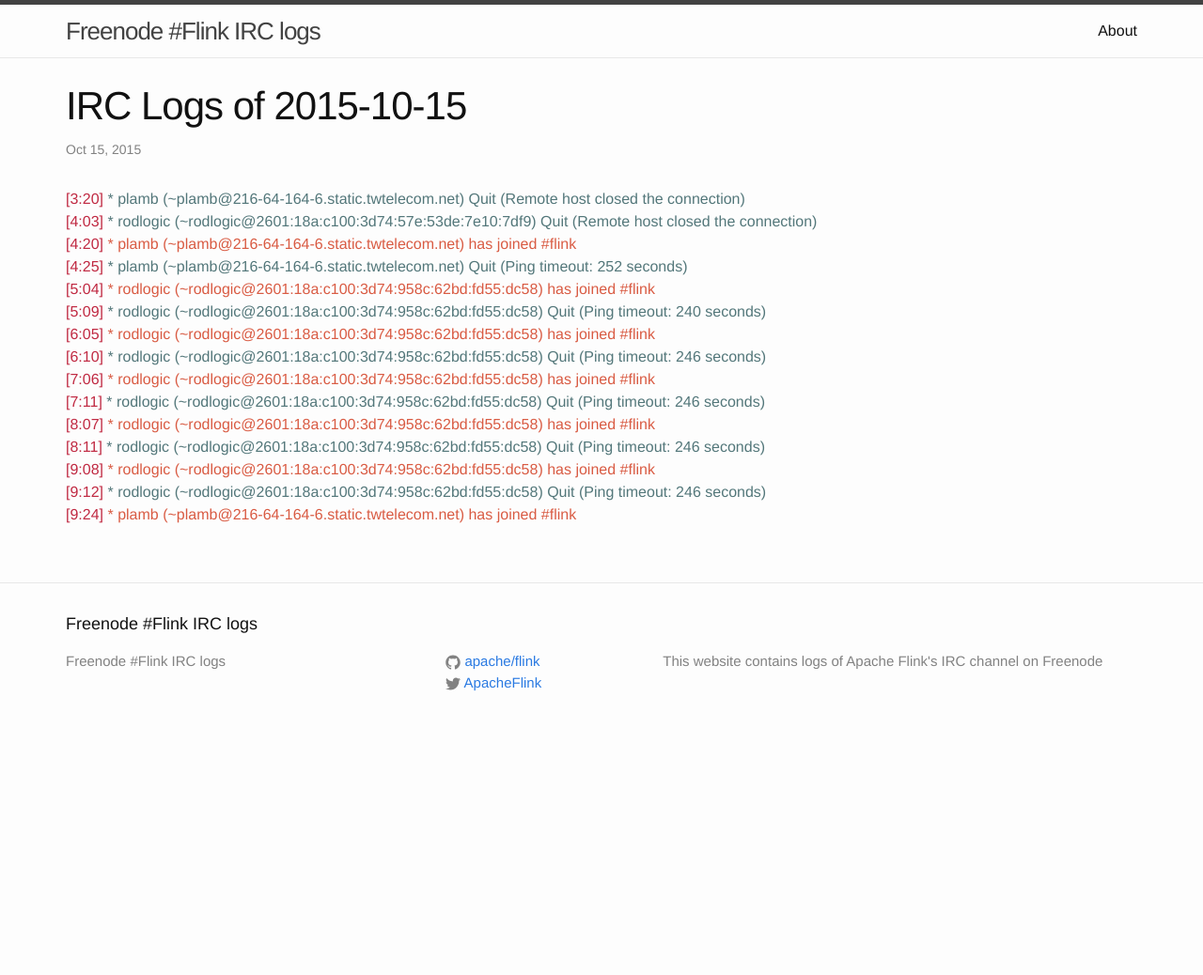
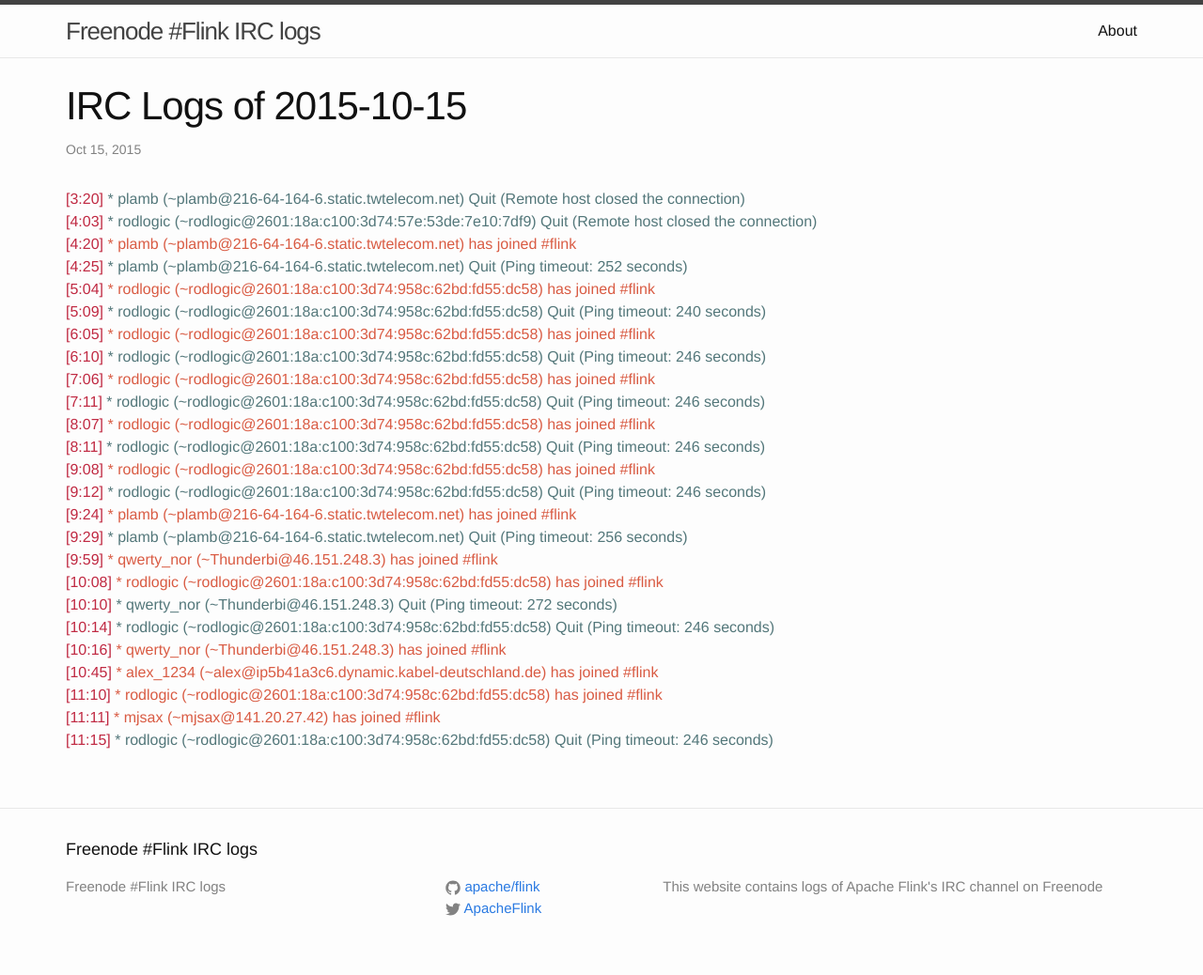
Before and after one commit to flink-irc-logs/flink-irc-logs.github.io, a Jekyll site: the page built from _posts/2015-10-15-logs.markdown, in a window 1280 px wide. Shown: the whole page at 94% size. Built offline with Jekyll 4.4.1, drawn with Linux system fonts in a browser that asks for light colours; before the commit the page ends 900 px from its top, so only the background shows below that.

Commit message:
Update of the logs on Thu Oct 15 11:26:35 CEST 2015

```diff
--- a/_posts/2015-10-15-logs.markdown
+++ b/_posts/2015-10-15-logs.markdown
@@ -19,3 +19,13 @@
 <span class="irc-date">[9:08]</span> <span class="irc-green">* rodlogic (~rodlogic@2601:18a:c100:3d74:958c:62bd:fd55:dc58) has joined #flink</span><br />
 <span class="irc-date">[9:12]</span> <span class="irc-navy">* rodlogic (~rodlogic@2601:18a:c100:3d74:958c:62bd:fd55:dc58) Quit (Ping timeout: 246 seconds)</span><br />
 <span class="irc-date">[9:24]</span> <span class="irc-green">* plamb (~plamb@216-64-164-6.static.twtelecom.net) has joined #flink</span><br />
+<span class="irc-date">[9:29]</span> <span class="irc-navy">* plamb (~plamb@216-64-164-6.static.twtelecom.net) Quit (Ping timeout: 256 seconds)</span><br />
+<span class="irc-date">[9:59]</span> <span class="irc-green">* qwerty_nor (~Thunderbi@46.151.248.3) has joined #flink</span><br />
+<span class="irc-date">[10:08]</span> <span class="irc-green">* rodlogic (~rodlogic@2601:18a:c100:3d74:958c:62bd:fd55:dc58) has joined #flink</span><br />
+<span class="irc-date">[10:10]</span> <span class="irc-navy">* qwerty_nor (~Thunderbi@46.151.248.3) Quit (Ping timeout: 272 seconds)</span><br />
+<span class="irc-date">[10:14]</span> <span class="irc-navy">* rodlogic (~rodlogic@2601:18a:c100:3d74:958c:62bd:fd55:dc58) Quit (Ping timeout: 246 seconds)</span><br />
+<span class="irc-date">[10:16]</span> <span class="irc-green">* qwerty_nor (~Thunderbi@46.151.248.3) has joined #flink</span><br />
+<span class="irc-date">[10:45]</span> <span class="irc-green">* alex_1234 (~alex@ip5b41a3c6.dynamic.kabel-deutschland.de) has joined #flink</span><br />
+<span class="irc-date">[11:10]</span> <span class="irc-green">* rodlogic (~rodlogic@2601:18a:c100:3d74:958c:62bd:fd55:dc58) has joined #flink</span><br />
+<span class="irc-date">[11:11]</span> <span class="irc-green">* mjsax (~mjsax@141.20.27.42) has joined #flink</span><br />
+<span class="irc-date">[11:15]</span> <span class="irc-navy">* rodlogic (~rodlogic@2601:18a:c100:3d74:958c:62bd:fd55:dc58) Quit (Ping timeout: 246 seconds)</span><br />
```
